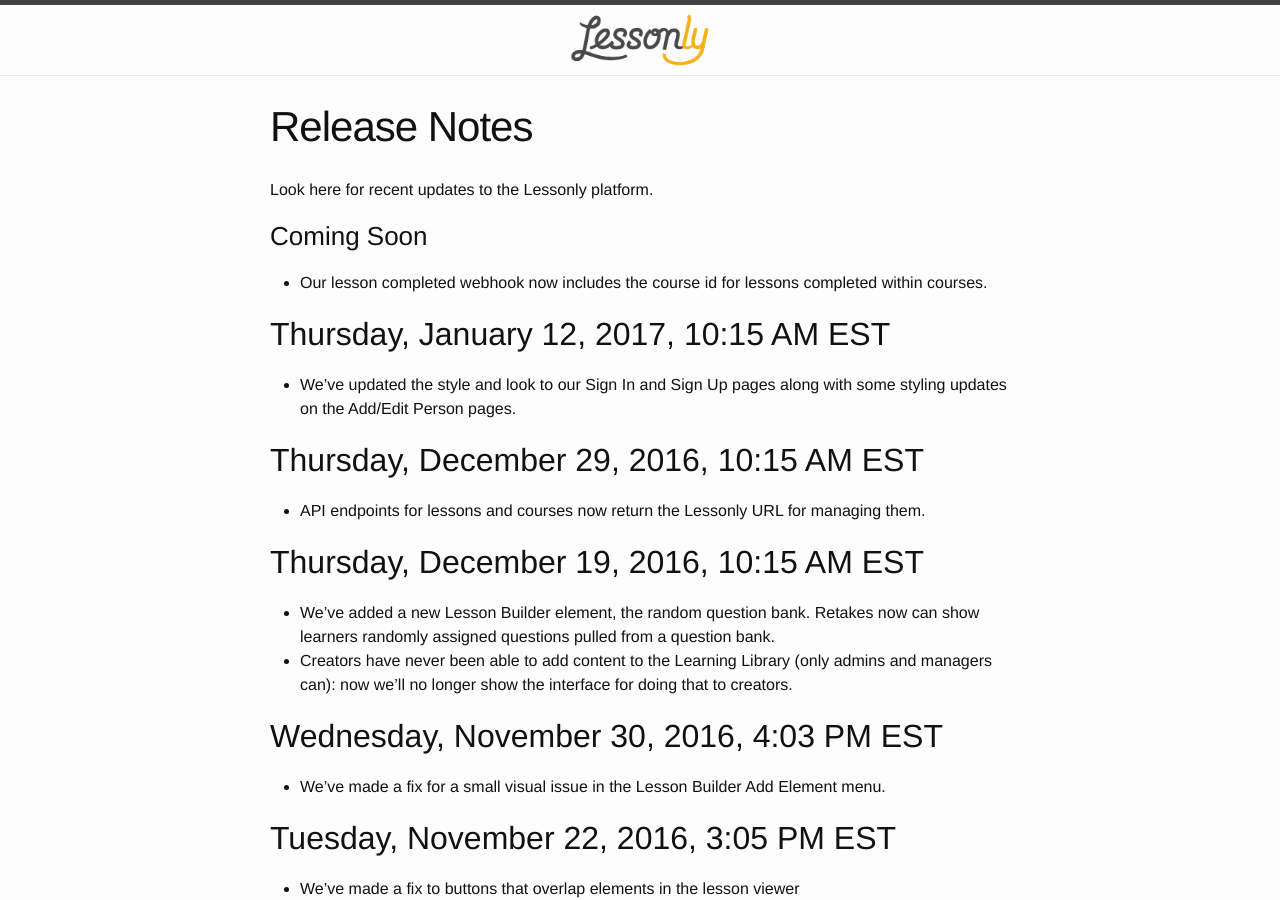
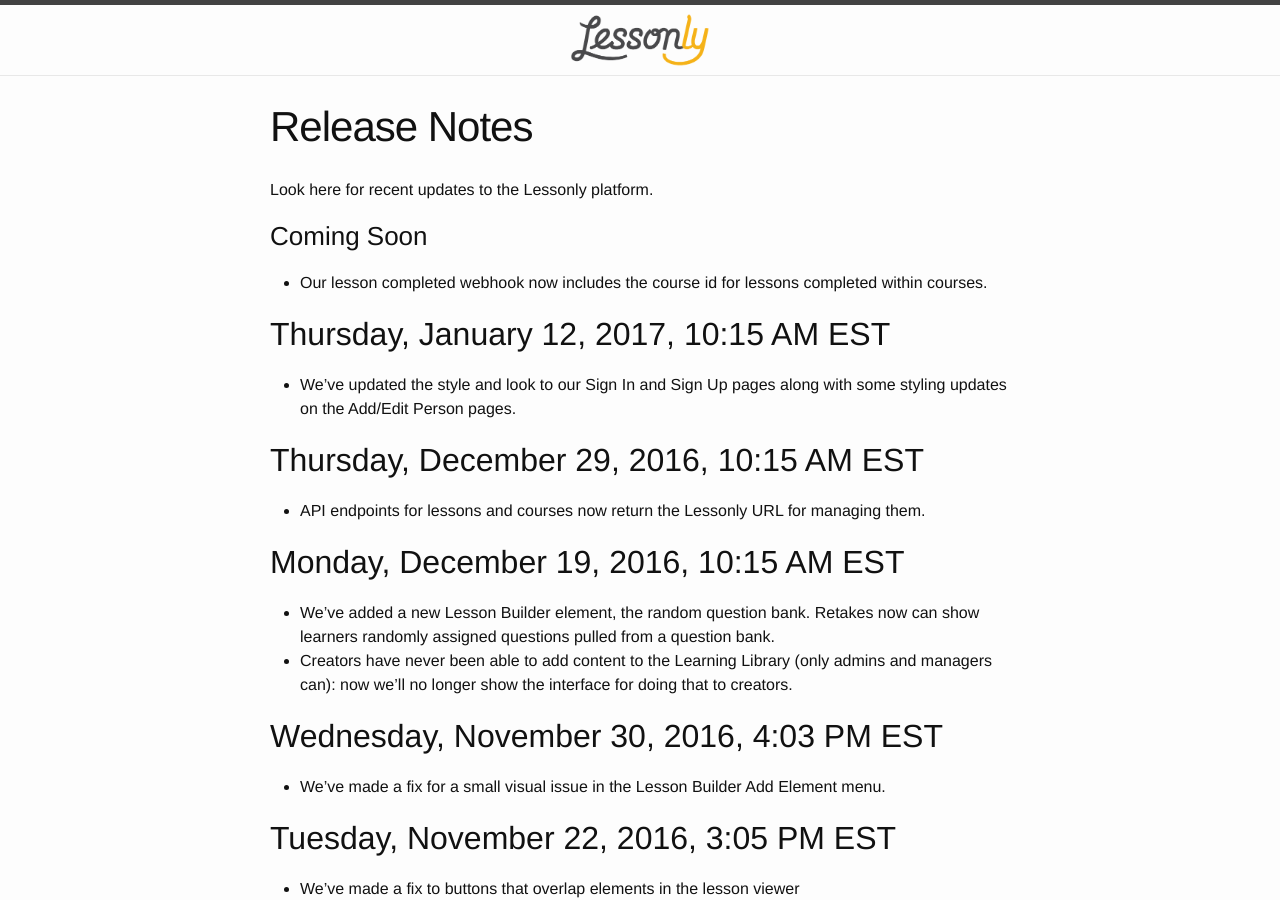
Before and after one commit to isabella232/lessonly.github.io, a Jekyll site: the page built from release-notes.md, in a window 1280 px wide and 900 px high. Built offline with Jekyll 4.4.1, drawn with Linux system fonts in a browser that asks for light colours.

Commit message:
Update release-notes.md

```diff
--- a/release-notes.md
+++ b/release-notes.md
@@ -16,7 +16,7 @@
 ## Thursday, December 29, 2016, 10:15 AM EST
 - API endpoints for lessons and courses now return the Lessonly URL for managing them.
 
-## Thursday, December 19, 2016, 10:15 AM EST
+## Monday, December 19, 2016, 10:15 AM EST
 - We've added a new Lesson Builder element, the random question bank. Retakes now can show learners randomly assigned questions pulled from a question bank.
 - Creators have never been able to add content to the Learning Library (only admins and managers can): now we’ll no longer show the interface for doing that to creators.
 
```
